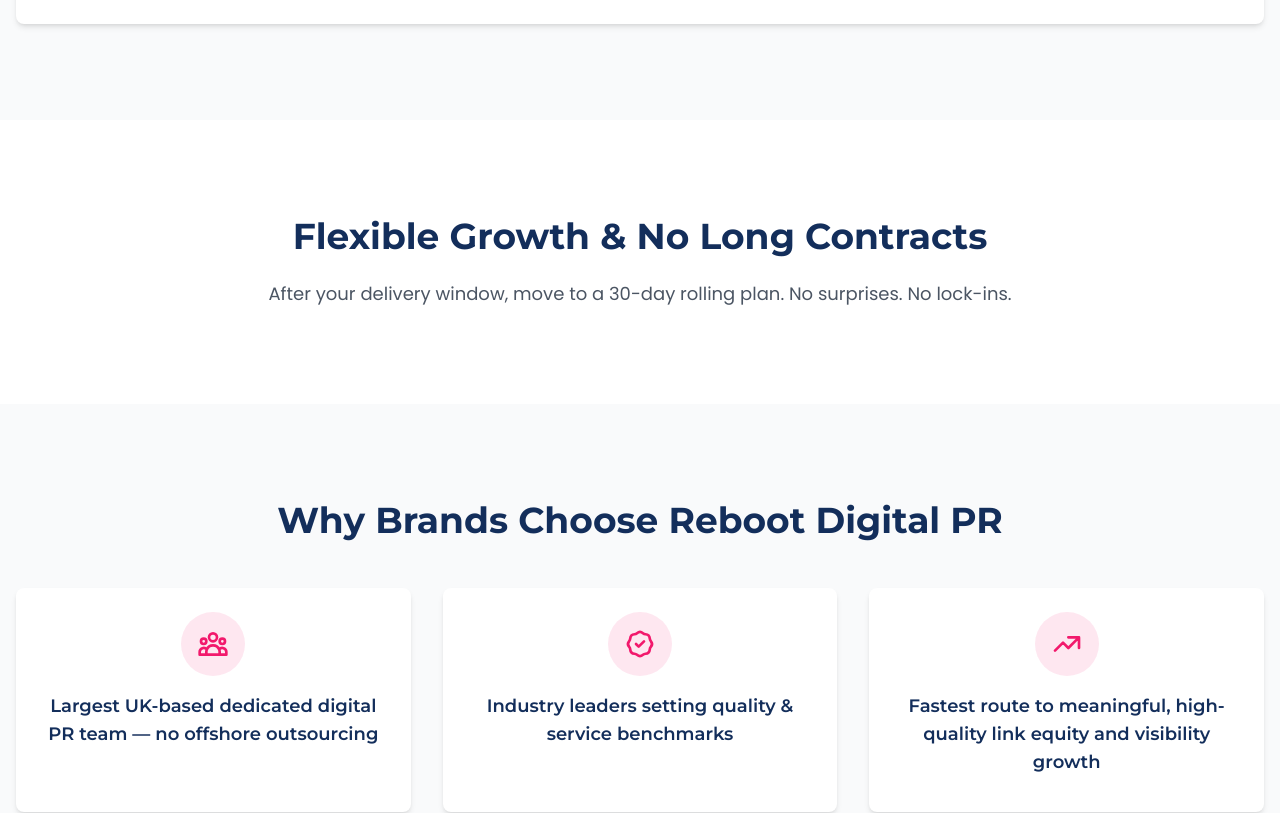
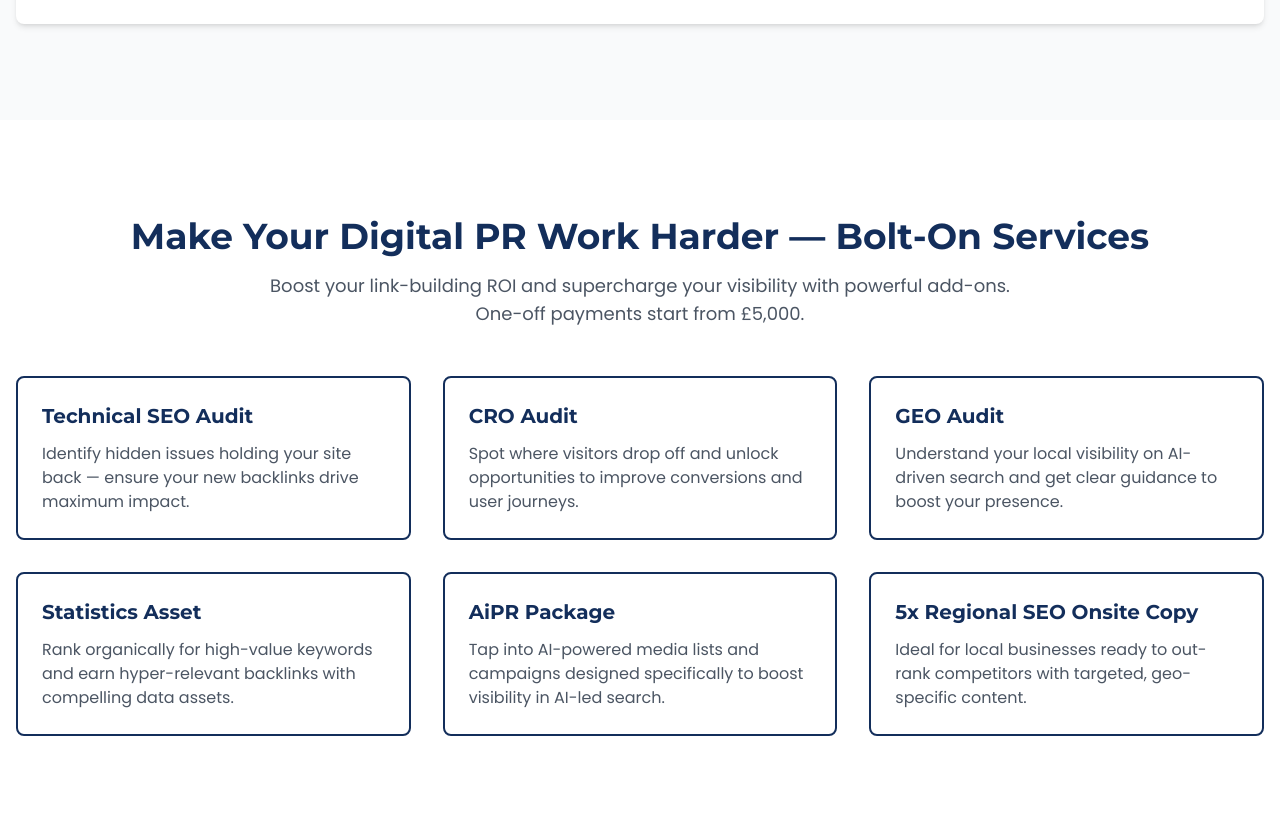
Before and after one commit to ZoCodes/reboot-authority-launchpad, a React (Vite) app: page / in a window 1280 px wide. Shown: the part 3886-4699 px from the top of the page. Built offline with nearby package versions, Linux system fonts and the light colour scheme.

Commit message:
Add Bolt-On Services section
Adds a new section with bolt-on services, including a title, subtitle, and a responsive 3-column grid of service boxes with descriptions and styling. The section is placed below the "What's Included" section.

```diff
--- /dev/null
+++ b/src/components/BoltOnServicesSection.tsx
@@ -0,0 +1,63 @@
+
+const BoltOnServicesSection = () => {
+  return (
+    <section className="section-padding bg-white">
+      <div className="container-custom">
+        <div className="text-center mb-12">
+          <h2 className="text-3xl md:text-4xl font-bold mb-4 text-reboot-navy">
+            Make Your Digital PR Work Harder — Bolt-On Services
+          </h2>
+          <p className="text-lg text-gray-600 max-w-3xl mx-auto">
+            Boost your link-building ROI and supercharge your visibility with powerful add-ons. One-off payments start from £5,000.
+          </p>
+        </div>
+
+        <div className="grid md:grid-cols-2 lg:grid-cols-3 gap-8">
+          <div className="bg-white border-2 border-reboot-navy rounded-lg p-6 hover:shadow-lg transition-shadow">
+            <h3 className="text-xl font-bold mb-3 text-reboot-navy">Technical SEO Audit</h3>
+            <p className="text-gray-600">
+              Identify hidden issues holding your site back — ensure your new backlinks drive maximum impact.
+            </p>
+          </div>
+
+          <div className="bg-white border-2 border-reboot-navy rounded-lg p-6 hover:shadow-lg transition-shadow">
+            <h3 className="text-xl font-bold mb-3 text-reboot-navy">CRO Audit</h3>
+            <p className="text-gray-600">
+              Spot where visitors drop off and unlock opportunities to improve conversions and user journeys.
+            </p>
+          </div>
+
+          <div className="bg-white border-2 border-reboot-navy rounded-lg p-6 hover:shadow-lg transition-shadow">
+            <h3 className="text-xl font-bold mb-3 text-reboot-navy">GEO Audit</h3>
+            <p className="text-gray-600">
+              Understand your local visibility on AI-driven search and get clear guidance to boost your presence.
+            </p>
+          </div>
+
+          <div className="bg-white border-2 border-reboot-navy rounded-lg p-6 hover:shadow-lg transition-shadow">
+            <h3 className="text-xl font-bold mb-3 text-reboot-navy">Statistics Asset</h3>
+            <p className="text-gray-600">
+              Rank organically for high-value keywords and earn hyper-relevant backlinks with compelling data assets.
+            </p>
+          </div>
+
+          <div className="bg-white border-2 border-reboot-navy rounded-lg p-6 hover:shadow-lg transition-shadow">
+            <h3 className="text-xl font-bold mb-3 text-reboot-navy">AiPR Package</h3>
+            <p className="text-gray-600">
+              Tap into AI-powered media lists and campaigns designed specifically to boost visibility in AI-led search.
+            </p>
+          </div>
+
+          <div className="bg-white border-2 border-reboot-navy rounded-lg p-6 hover:shadow-lg transition-shadow">
+            <h3 className="text-xl font-bold mb-3 text-reboot-navy">5x Regional SEO Onsite Copy</h3>
+            <p className="text-gray-600">
+              Ideal for local businesses ready to out-rank competitors with targeted, geo-specific content.
+            </p>
+          </div>
+        </div>
+      </div>
+    </section>
+  );
+};
+
+export default BoltOnServicesSection;
--- a/src/pages/Index.tsx
+++ b/src/pages/Index.tsx
@@ -6,6 +6,7 @@ import WhyChooseSection from "@/components/WhyChooseSection";
 import PackagesSection from "@/components/PackagesSection";
 import GetStartedSection from "@/components/GetStartedSection";
 import FeaturesSection from "@/components/FeaturesSection";
+import BoltOnServicesSection from "@/components/BoltOnServicesSection";
 import FlexibleGrowthSection from "@/components/FlexibleGrowthSection";
 import WhyBrandsChooseSection from "@/components/WhyBrandsChooseSection";
 import BespokeSection from "@/components/BespokeSection";
@@ -44,6 +45,7 @@ const Index = () => {
       <PackagesSection />
       <GetStartedSection />
       <FeaturesSection />
+      <BoltOnServicesSection />
       <FlexibleGrowthSection />
       <WhyBrandsChooseSection />
       <BespokeSection />
```
